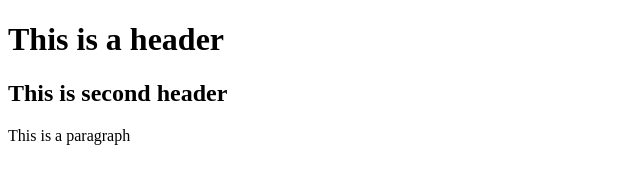
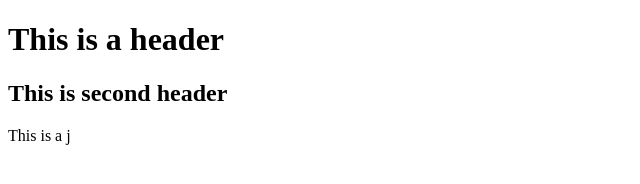
Before and after one commit to pavnsai/example, a website: page index.html in a window 1280 px wide. Shown: the full height of the page, 0-640 px from the left. Drawn offline with Linux system fonts and the light colour scheme.

Commit message:
fifth commit

```diff
--- a/index.html
+++ b/index.html
@@ -4,6 +4,6 @@
     <body>
         <h1>This is a header</h1>
         <h2>This is second header</h2>
-        <p>This is a paragraph</p>
+        <p>This is a j</p>
     </body>
 </html>
```
Also changed, not shown: package.json (added, +24 -0 lines), 2 other files.
